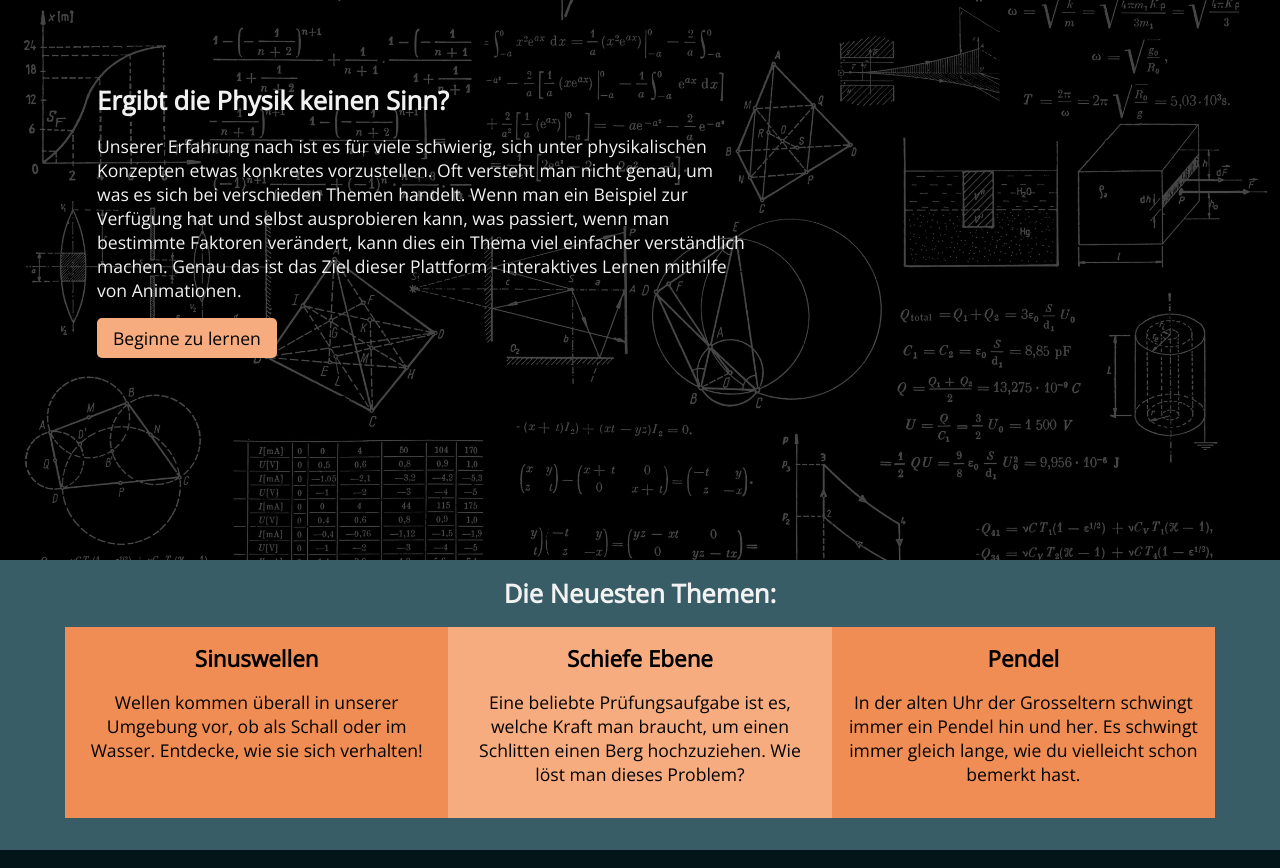
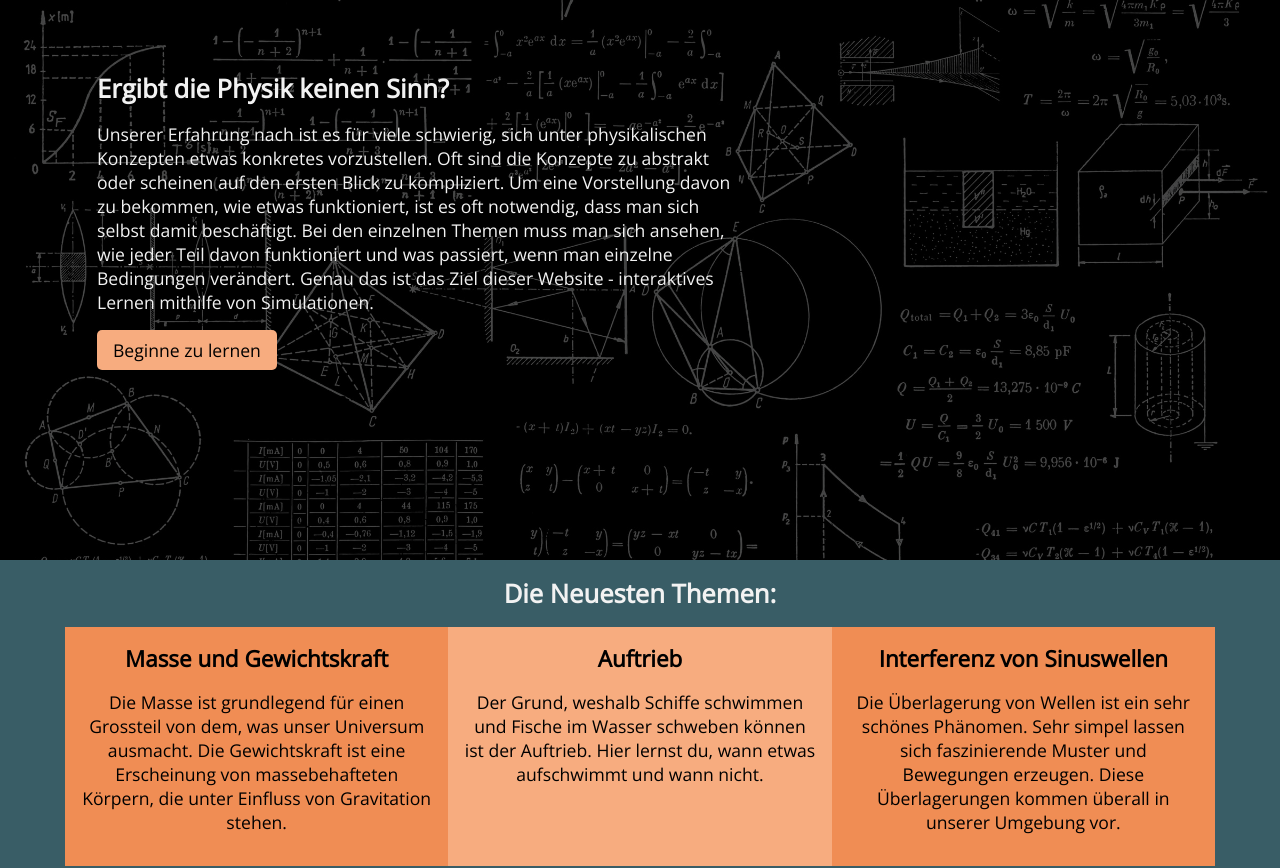
Before and after one commit to PerOle15/study-physics, a React (Create React App) app: page / in a window 1280 px wide. Shown: the part 240-1108 px from the top of the page. Built offline with nearby package versions, Linux system fonts and the light colour scheme.

Commit message:
home text updated

```diff
--- a/src/components/MainStudyPage.jsx
+++ b/src/components/MainStudyPage.jsx
@@ -81,7 +81,7 @@ function MainStudyPage() {
           </div>
           <p className='card-heading secondary'>Sinuswellen</p>
         </Link>
-        <Link to='wave-addition' className='card'>
+        <Link to='interference' className='card'>
           <div className='card-icon'>
             <img src={interference} alt='' />
           </div>
--- a/src/index.js
+++ b/src/index.js
@@ -52,7 +52,7 @@ ReactDOM.render(
                 <Route path='springs' element={<SpringPage />} />
                 <Route path='mass' element={<MassPage />} />
                 <Route path='throw' element={<ThrowPage />} />
-                <Route path='wave-addition' element={<WaveAdditionPage />} />
+                <Route path='interference' element={<WaveAdditionPage />} />
                 <Route path='collision' element={<CollisionPage />} />
                 <Route path='*' element={<NotFoundPage />} />
               </Route>
--- a/src/pages/AboutPage.js
+++ b/src/pages/AboutPage.js
@@ -14,11 +14,11 @@ export class AboutPage extends Component {
           kreieren und so unsere Kreativität auszuleben ist eine unserer
           Leidenschaften. Dafür ist Programmieren die perfekte Beschäftigung.
           Mit genügend Wissen kann man unendlich viele verschiedene Dinge
-          erschaffen, egal, ob man eine Webseite zum Physik lernen, ein
+          erschaffen, egal, ob man eine Website zum Physik lernen, ein
           Computerspiel oder eine riesige Plattform wie Facebook kreieren
           möchte.
         </p>
-        <p className='section-heading'>Wieso gibt es diese Webseite?</p>
+        <p className='section-heading'>Wieso gibt es diese Website?</p>
         <p>
           In unserem Umfeld haben viele Leute Probleme mit dem Physikunterricht
           am Gymnasium. Sie können sich nichts unter den Theorien vorstellen,
@@ -29,7 +29,7 @@ export class AboutPage extends Component {
           und die Bereitschaft sich Themen anzueignen erniedrigend klein und
           widerspiegelte sich dann auch in der Leistung der Klasse.
           <br />
-          Viele dieser Probleme wollen wir mit unserer Webseite ansprechen und
+          Viele dieser Probleme wollen wir mit unserer Website ansprechen und
           damit möglichst vielen Lernenden helfen, die Physik besser zu
           verstehen und bei ihnen das Interesse an der Physik wecken. Wenn man
           die Physik nämlich einmal verstanden hat, gibt es fast kein Thema, das
--- a/src/pages/HomePage.js
+++ b/src/pages/HomePage.js
@@ -9,12 +9,14 @@ function HomePage() {
           <p className='section-heading'>Ergibt die Physik keinen Sinn?</p>
           <p>
             Unserer Erfahrung nach ist es für viele schwierig, sich unter
-            physikalischen Konzepten etwas konkretes vorzustellen. Oft versteht
-            man nicht genau, um was es sich bei verschieden Themen handelt. Wenn
-            man ein Beispiel zur Verfügung hat und selbst ausprobieren kann, was
-            passiert, wenn man bestimmte Faktoren verändert, kann dies ein Thema
-            viel einfacher verständlich machen. Genau das ist das Ziel dieser
-            Plattform - interaktives Lernen mithilfe von Animationen.
+            physikalischen Konzepten etwas konkretes vorzustellen. Oft sind die
+            Konzepte zu abstrakt oder scheinen auf den ersten Blick zu
+            kompliziert. Um eine Vorstellung davon zu bekommen, wie etwas
+            funktioniert, ist es oft notwendig, dass man sich selbst damit
+            beschäftigt. Bei den einzelnen Themen muss man sich ansehen, wie
+            jeder Teil davon funktioniert und was passiert, wenn man einzelne
+            Bedingungen verändert. Genau das ist das Ziel dieser Website -
+            interaktives Lernen mithilfe von Simulationen.
           </p>
           <Link to='/study' className='btn btn-light '>
             Beginne zu lernen
@@ -25,27 +27,31 @@ function HomePage() {
       <section className='new-topics-section'>
         <p className='section-heading'>Die Neuesten Themen:</p>
         <div className='quick-links max-width'>
-          <Link to='/study/sine-wave' className='new-topic'>
-            <p className='card-heading secondary'>Sinuswellen</p>
+          <Link to='/study/mass' className='new-topic'>
+            <p className='card-heading secondary'>Masse und Gewichtskraft</p>
             <p className='secondary'>
-              Wellen kommen überall in unserer Umgebung vor, ob als Schall oder
-              im Wasser. Entdecke, wie sie sich verhalten!
+              Die Masse ist grundlegend für einen Grossteil von dem, was unser
+              Universum ausmacht. Die Gewichtskraft ist eine Erscheinung von
+              massebehafteten Körpern, die unter Einfluss von Gravitation
+              stehen.
             </p>
           </Link>
-          <Link to='/study/inclined-plane' className='new-topic'>
-            <p className='card-heading secondary'>Schiefe Ebene</p>
+          <Link to='/study/buoyancy' className='new-topic'>
+            <p className='card-heading secondary'>Auftrieb</p>
             <p className='secondary'>
-              Eine beliebte Prüfungsaufgabe ist es, welche Kraft man braucht, um
-              einen Schlitten einen Berg hochzuziehen. Wie löst man dieses
-              Problem?
+              Der Grund, weshalb Schiffe schwimmen und Fische im Wasser schweben
+              können ist der Auftrieb. Hier lernst du, wann etwas aufschwimmt
+              und wann nicht.
             </p>
           </Link>
-          <Link to='/study/pendulum' className='new-topic'>
-            <p className='card-heading secondary'>Pendel</p>
+          <Link to='/study/interference' className='new-topic'>
+            <p className='card-heading secondary'>
+              Interferenz von Sinuswellen
+            </p>
             <p className='secondary'>
-              In der alten Uhr der Grosseltern schwingt immer ein Pendel hin und
-              her. Es schwingt immer gleich lange, wie du vielleicht schon
-              bemerkt hast.
+              Die Überlagerung von Wellen ist ein sehr schönes Phänomen. Sehr
+              simpel lassen sich faszinierende Muster und Bewegungen erzeugen.
+              Diese Überlagerungen kommen überall in unserer Umgebung vor.
             </p>
           </Link>
         </div>
```
